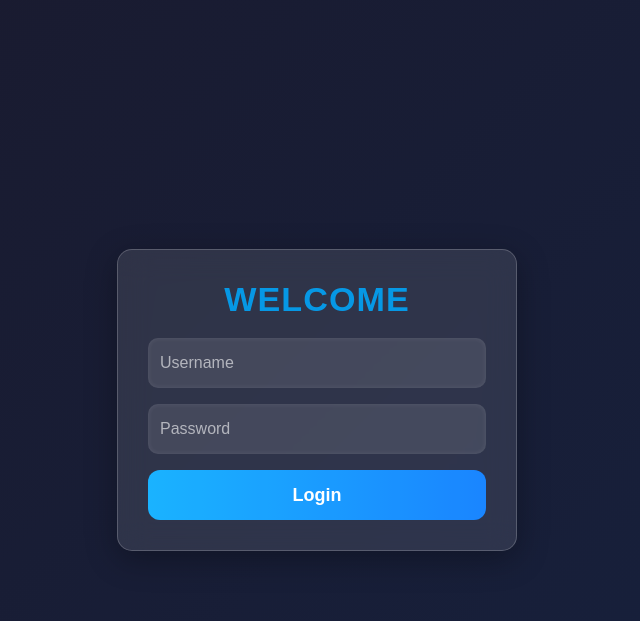
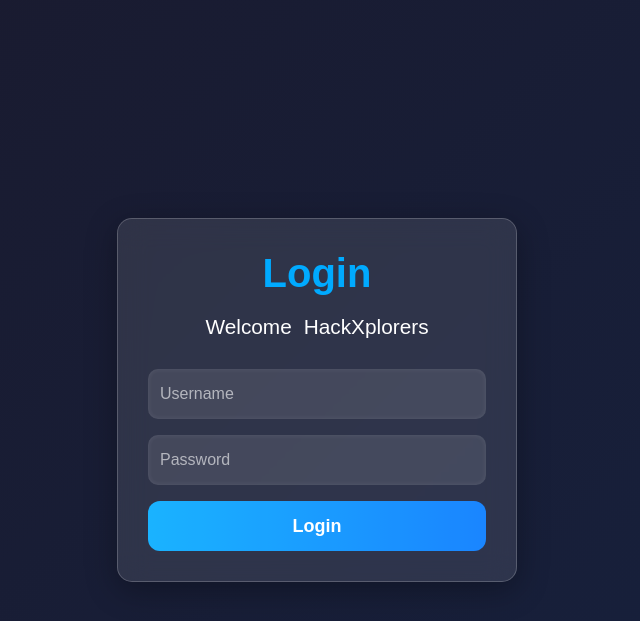
Before and after one commit to mokshrpatel/HackXplorers, a Flask app: page /login in a window 1280 px wide. Shown: the top 621 px of the page, without its empty margins (323-963 px from the left). Run offline with Flask 3, Linux system fonts and the light colour scheme.

Commit message:
Update login.html

```diff
--- a/templates/login.html
+++ b/templates/login.html
@@ -32,28 +32,51 @@
 
     /* Title Styling with Animation */
     .login-box h2 {
-      font-weight: 700;
-      margin-bottom: 20px;
-      text-transform: uppercase;
-      letter-spacing: 1px;
-      color: #00aaff;
-      animation: welcomeAnimation 2s ease-in-out infinite;
+      margin-bottom: 30px;
+      display: flex;
+      flex-direction: column;
+      gap: 8px;
     }
 
-    /* Define the animation */
-    @keyframes welcomeAnimation {
-      0% {
-        transform: scale(1);
+    .main-title {
+      font-size: 2.5rem;
+      font-weight: 700;
+      color: #00aaff;
+      animation: fadeIn 0.5s ease-out forwards;
+      margin-bottom: 10px;
+    }
+
+    .subtitle {
+      display: flex;
+      gap: 12px;
+      justify-content: center;
+      font-size: 1.3rem;
+    }
+
+    /* Word animation */
+    @keyframes fadeIn {
+      from {
+        opacity: 0;
+        transform: translateY(20px);
+      }
+      to {
         opacity: 1;
+        transform: translateY(0);
       }
-      50% {
-        transform: scale(1.1);
-        opacity: 0.8;
-      }
-      100% {
-        transform: scale(1);
-        opacity: 1;
-      }
+    }
+
+    .subtitle span {
+      display: inline-block;
+      opacity: 0;
+      animation: fadeIn 0.5s ease-out forwards;
+    }
+
+    .subtitle span:nth-child(1) {
+      animation-delay: 0.7s;
+    }
+
+    .subtitle span:nth-child(2) {
+      animation-delay: 1.2s;
     }
 
     /* Input Fields with Neon Effect */
@@ -61,7 +84,7 @@
       background: rgba(255, 255, 255, 0.1);
       border: none;
       height: 50px;
-      color: #fff !important;  /* ✅ Ensures text is always white */
+      color: #fff !important;
       font-size: 16px;
       border-radius: 10px;
       transition: all 0.3s ease-in-out;
@@ -69,7 +92,7 @@
     }
 
     .form-control::placeholder {
-      color: rgba(255, 255, 255, 0.6) !important; /* ✅ Placeholder remains light gray */
+      color: rgba(255, 255, 255, 0.6) !important;
     }
 
     .form-control:focus {
@@ -77,7 +100,7 @@
       border: 1px solid #00aaff;
       box-shadow: 0 0 12px #00aaff;
       outline: none;
-      color: #fff !important;  /* ✅ Ensures text remains white even on focus */
+      color: #fff !important;
     }
 
     /* 3D Animated Button */
@@ -121,12 +144,24 @@
       .login-box {
         width: 90%;
       }
+      .main-title {
+        font-size: 2rem;
+      }
+      .subtitle {
+        font-size: 1.1rem;
+      }
     }
   </style>
 </head>
 <body>
   <div class="login-box">
-    <h2>Welcome</h2>
+    <h2>
+      <div class="main-title">Login</div>
+      <div class="subtitle">
+        <span>Welcome</span>
+        <span>HackXplorers</span>
+      </div>
+    </h2>
     <form id="login-form">
       <div class="mb-3">
         <input type="text" class="form-control" id="username" placeholder="Username" required>
```
